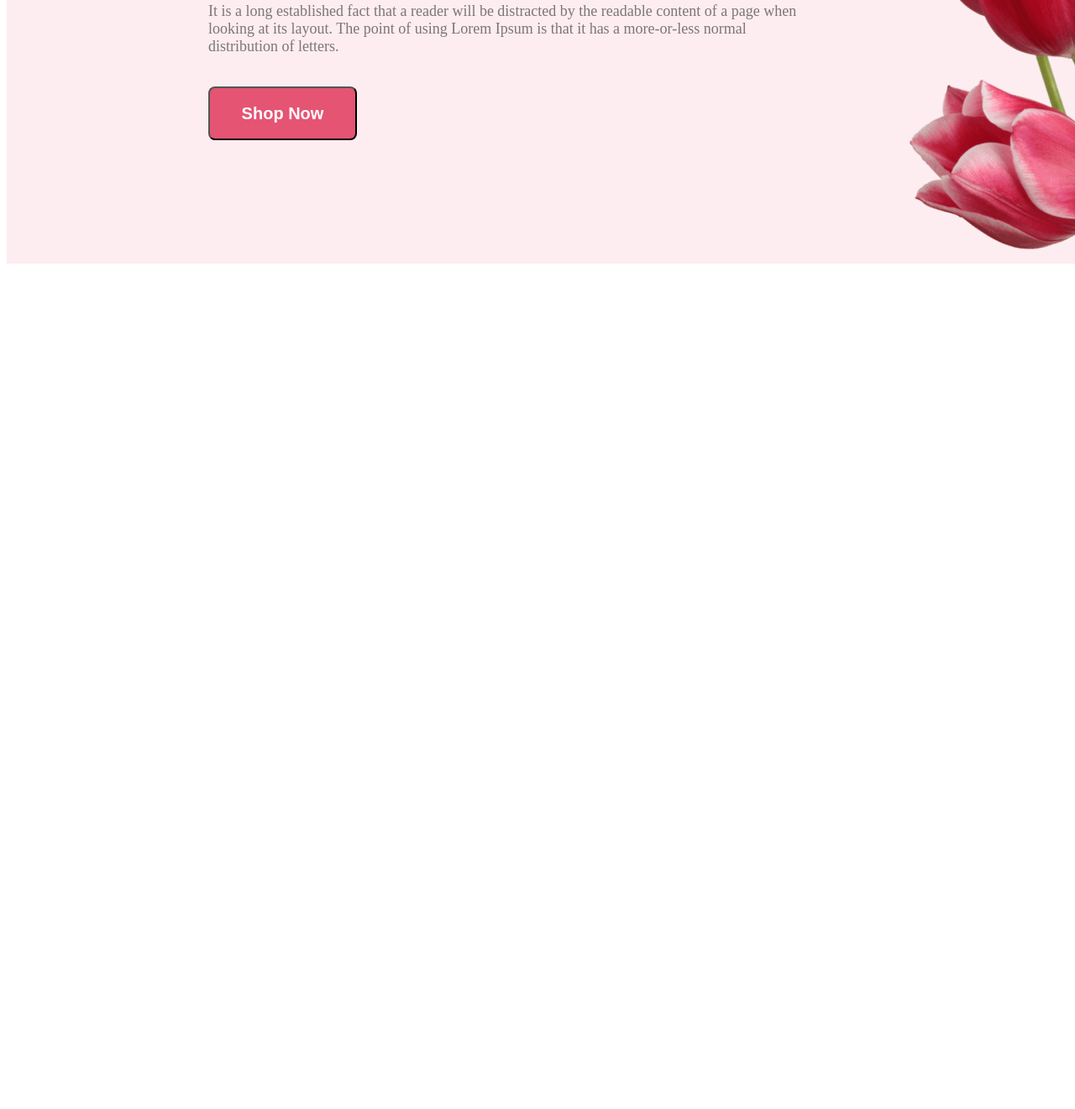
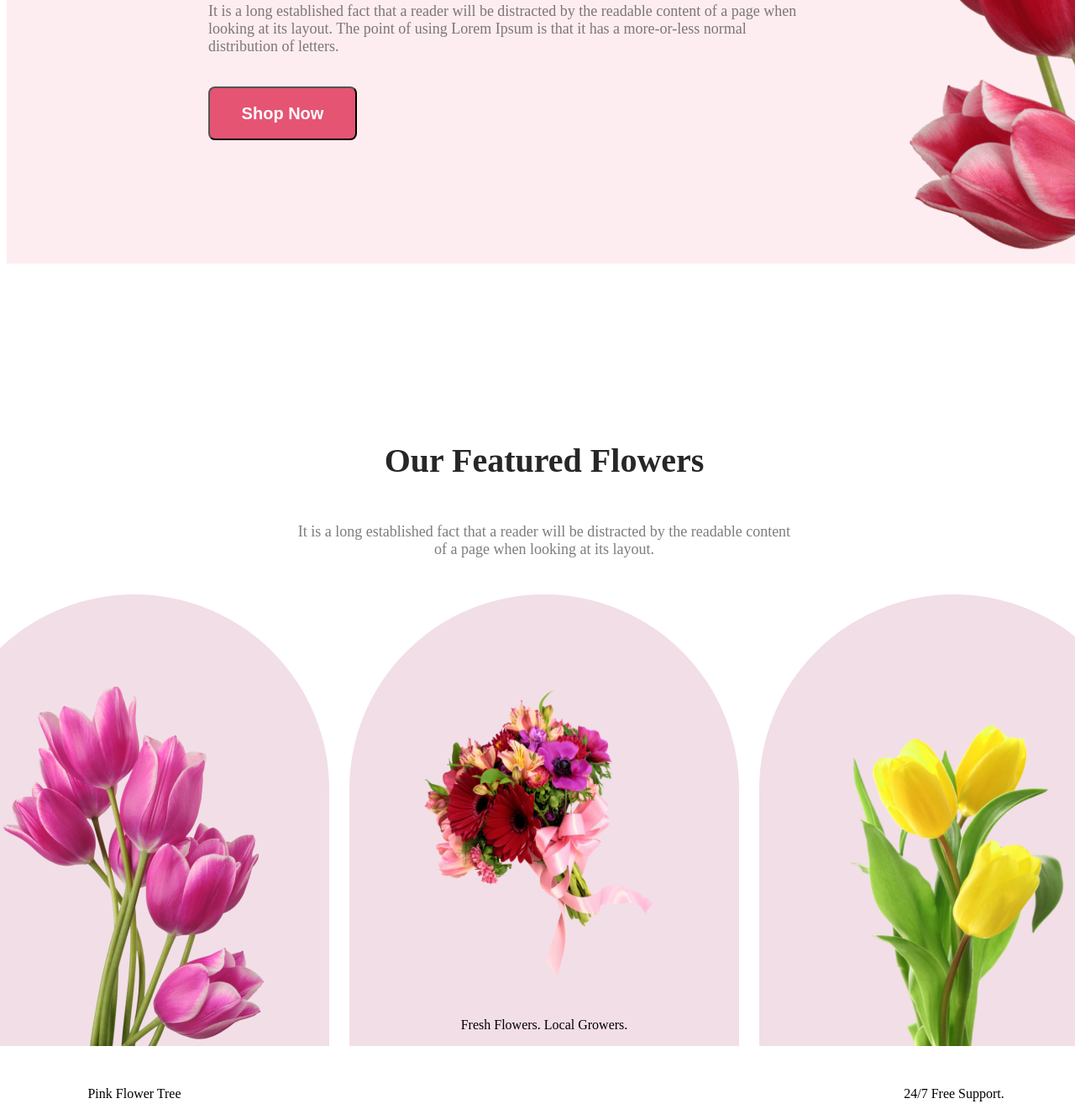
Before and after one commit to jobayerimtiaz/flower-shop-website, a plain HTML site: page index.html in a window 1280 px wide. Shown: the part 544-1865 px from the top of the page at 84% size. Before the commit the page ends 866 px from the top, so only its background shows below. Drawn offline with Linux system fonts and the light colour scheme.

Commit message:
main section half done

```diff
--- a/css/styles.css
+++ b/css/styles.css
@@ -1,4 +1,8 @@
 
+body{
+    width: 100%;
+    height: 100%;
+}
 /* shared styles */
 
 .btn-primary{
@@ -40,8 +44,6 @@ margin: 197px 97px 147px 240px;
     color: rgb(39, 39, 39);
 font-size: 80px;
 font-weight: 800;
-/* text-align: left; */
-/* margin: 0 auto; */
 margin-top: 0px;
 margin-left: 0px;
 margin-bottom: 32px;
@@ -66,3 +68,60 @@ margin-top: 50px;
     width: 100%;
     height: 100%;
 } */
+
+/* main styles */
+
+.main-middle-part{
+    display: flex;
+    flex-direction: column;
+    align-items: center;
+}
+
+.featured-text{
+    display: flex;
+    flex-direction: column;
+    align-items: center;
+    width: 594px;
+    height: 132px;
+    margin-top: 178px;
+    margin-bottom: 84px;
+}
+
+.featured-text h2{
+    color: rgb(39, 39, 39);
+    font-size: 40px;
+    font-weight: 800;
+    text-align: center;
+}
+
+.featured-text p{
+    color: rgba(39, 39, 39, 0.6);
+    font-size: 18px;
+    font-weight: 400;
+    text-align: center;
+}
+
+.featured-image{
+    width: 1440px;
+height: 605px;
+    display: flex;
+    gap: 24px;
+}
+
+.img-decoration{
+    width: 464px;
+height: 538px;
+border-radius: 300px 300px 0px 0px;
+background: rgba(167, 33, 98, 0.15);
+display: flex;
+flex-direction: column;
+align-items: center;
+gap: 32px;
+
+}
+
+.img-decoration img{
+    width: 310px;
+    height: 428px;
+    margin: 110px 78px 0px 76px;
+}
--- a/index.html
+++ b/index.html
@@ -11,19 +11,42 @@
     <header>
        <div class="header-container">
         <div class="header-text">
-        <h1>Let's make <br> beautiful flowers a <br> part of your life.</h1>
-        <p>It is a long established fact that a reader will be distracted by the readable content of a page when looking at its layout. The point of using Lorem Ipsum is that it has a more-or-less normal distribution of letters.</p>
-        <button class="btn-primary">Shop Now</button>
+            <h1>Let's make <br> beautiful flowers a <br> part of your life.</h1>
+            <p>It is a long established fact that a reader will be distracted by the readable content of a page when looking at its layout. The point of using Lorem Ipsum is that it has a more-or-less normal distribution of letters.</p>
+            <button class="btn-primary">Shop Now</button>
         </div>
 
         <div class="header-pic">
-        <img src="Images/pngwing 10.png" alt="">
+            <img src="Images/pngwing 10.png" alt="">
         </div>
 
        </div>
     </header>
 
     <main>
+        <section class="main-middle-part">
+            <div class="featured-text">
+               <h2>Our Featured Flowers</h2>
+               <p>It is a long established fact that a reader will be distracted by the readable content of a page when looking at its layout.</p>
+            </div>
+            <div class="featured-image">
+                <div class="img-decoration">
+                   <img src="Images/pngwing 6.png" alt="">
+                   <p>Pink Flower Tree</p>
+                </div>
+                <div class="img-decoration">
+                   <img src="Images/pngwing 5.png" alt="">
+                   <p>Fresh Flowers. Local Growers.</p>
+                </div>
+                <div class="img-decoration">
+                   <img src="Images/pngwing 7.png" alt="">
+                   <p>24/7 Free Support.</p>
+                </div>
+            </div>
+            <div class="info-content">
+
+            </div>
+        </section>
 
     </main>
 
```
